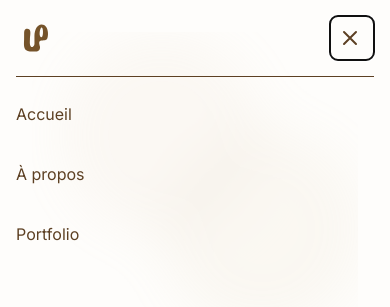
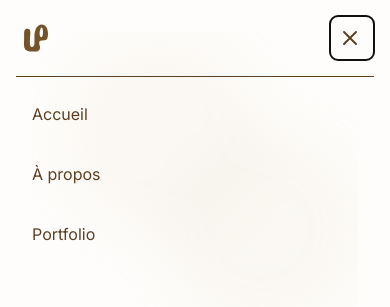
Before and after one commit to UgoColin/portfolio-lucie, a React (Vite) app: page / in a window 390 px wide. Both pictures are taken after a click on the button "Menu". Shown: the top 307 px of the page. Built offline with nearby package versions, Linux system fonts and the light colour scheme.

Commit message:
Enhance button styles in Header component with improved hover effects and padding

```diff
--- a/src/components/Header.jsx
+++ b/src/components/Header.jsx
@@ -68,19 +68,19 @@ const Header = () => {
                             <div className="flex flex-col space-y-4">
                                 <button
                                     onClick={() => scrollToSection('accueil')}
-                                    className="text-warm-brown-800 hover:text-warm-brown-600 transition-colors duration-300 text-left py-2"
+                                    className="text-warm-brown-800 hover:text-warm-brown-600 hover:bg-warm-brown-100 transition-all duration-300 text-left py-2 px-4 rounded-lg"
                                 >
                                     Accueil
                                 </button>
                                 <button
                                     onClick={() => scrollToSection('a-propos')}
-                                    className="text-warm-brown-800 hover:text-warm-brown-600 transition-colors duration-300 text-left py-2"
+                                    className="text-warm-brown-800 hover:text-warm-brown-600 hover:bg-warm-brown-100 transition-all duration-300 text-left py-2 px-4 rounded-lg"
                                 >
                                     À propos
                                 </button>
                                 <button
                                     onClick={() => scrollToSection('portfolio')}
-                                    className="text-warm-brown-800 hover:text-warm-brown-600 transition-colors duration-300 text-left py-2"
+                                    className="text-warm-brown-800 hover:text-warm-brown-600 hover:bg-warm-brown-100 transition-all duration-300 text-left py-2 px-4 rounded-lg"
                                 >
                                     Portfolio
                                 </button>
```
